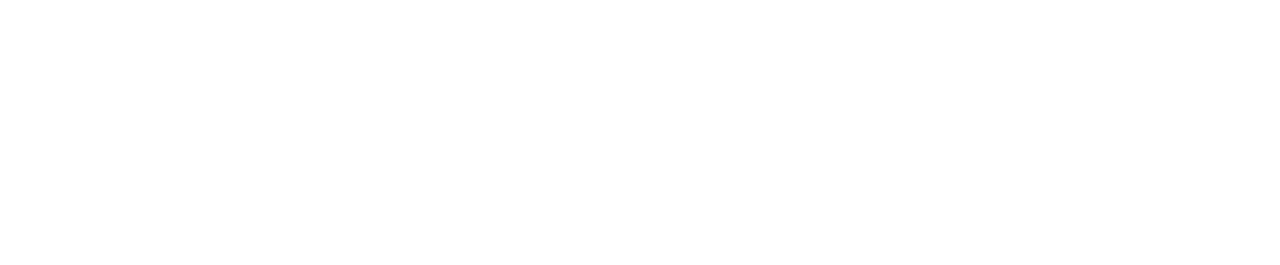
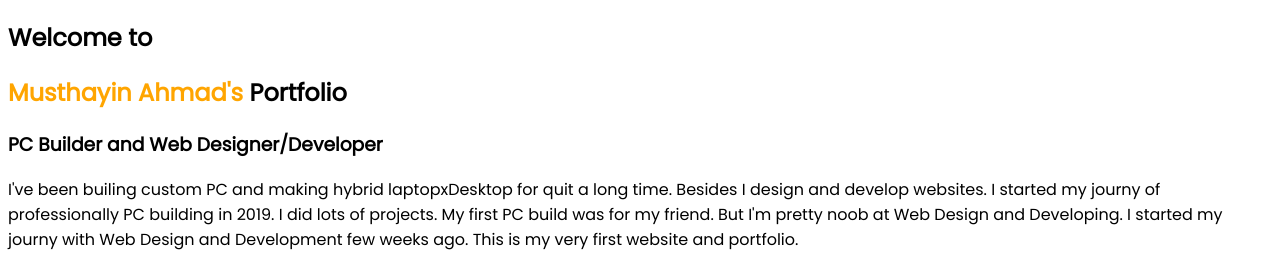
Before and after one commit to MAF-22/developer-portfolio, a plain HTML site: page index.html in a window 1280 px wide. Drawn offline with Linux system fonts and the light colour scheme.

Commit message:
first section done

```diff
--- a/index.html
+++ b/index.html
@@ -6,11 +6,34 @@
     <meta http-equiv="X-UA-Compatible" content="IE=edge">
     <meta name="viewport" content="width=device-width, initial-scale=1.0">
     <title>Musthayin Ahmad Fahim</title>
+    <!-- google font link -->
+    <link rel="preconnect" href="https://fonts.googleapis.com">
+    <link rel="preconnect" href="https://fonts.gstatic.com" crossorigin>
+    <link href="https://fonts.googleapis.com/css2?family=Poppins&display=swap" rel="stylesheet">
+    <!-- css link -->
     <link rel="stylesheet" href="styles/style.css">
 </head>
 
 <body>
-
+    <section>
+        <div>
+            <h1>Welcome to</h1>
+            <h1><span class="orange-color">Musthayin Ahmad's</span> Portfolio</h1>
+            <h3>PC Builder and Web Designer/Developer</h3>
+            <p>I've been builing custom PC and making hybrid laptopxDesktop for quit a long time. Besides I design and
+                develop
+                websites. I started my journy of professionally PC building in 2019. I did lots of projects. My first PC
+                build
+                was
+                for my friend. But I'm pretty noob at Web Design and Developing. I started my journy with Web Design and
+                Development
+                few weeks ago. This is my very first website and portfolio.
+            </p>
+        </div>
+        <div>
+            <img src="images/first-pic-with-bg.png" alt="">
+        </div>
+    </section>
 </body>
 
 </html>
--- a/styles/style.css
+++ b/styles/style.css
@@ -0,0 +1,7 @@
+body {
+    font-family: 'Poppins', sans-serif;
+}
+
+.orange-color {
+    color: orange;
+}
```
